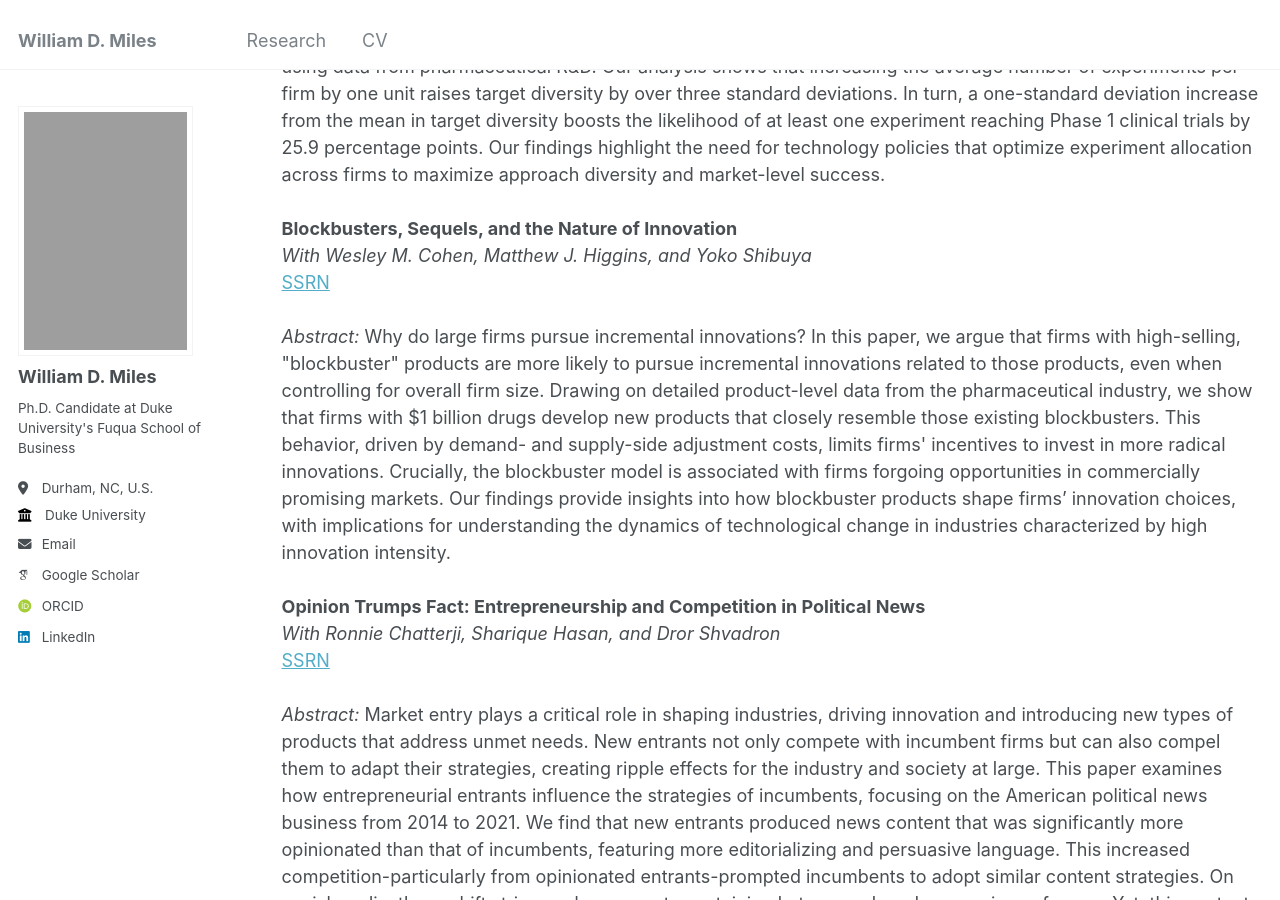
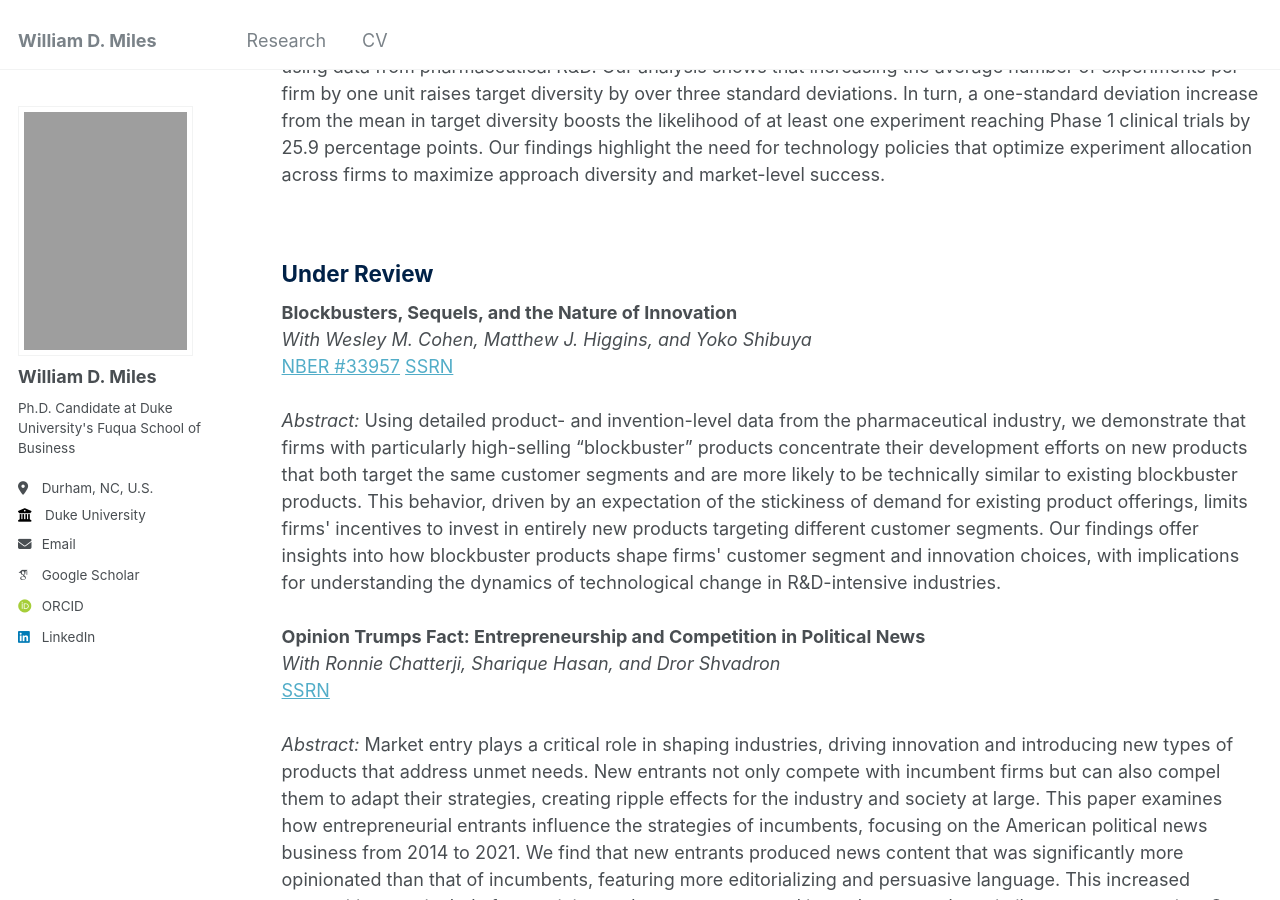
Before and after one commit to willdmiles/willdmiles.github.io, a Jekyll site: the page built from _pages/publications.html, in a window 1280 px wide and 900 px high, scrolled down 542 px. Built offline with Jekyll 4.4.1, drawn with Linux system fonts in a browser that asks for light colours; some web fonts are replaced.

Commit message:
update cv and research links 06-30

```diff
--- a/_pages/publications.html
+++ b/_pages/publications.html
@@ -5,7 +5,7 @@ permalink: /publications/
 author_profile: true
 ---
 
-<h2>Working Papers</h2>
+<h2 style="color: #002147;">Working Papers</h2>
 
 <b>If you had only one shot: Scale and herding in innovation experiments</b><br>
 
@@ -33,16 +33,21 @@ market-level success.
 
 <br><br>
 
+<h2 style="color: #002147;">Under Review</h2>
+
+
 <b>Blockbusters, Sequels, and the Nature of Innovation</b><br>
 <i>With Wesley M. Cohen, Matthew J. Higgins, and Yoko Shibuya</i><br>
+
+<a href="https://www.nber.org/papers/w33957" target="_blank" rel="noopener noreferrer">NBER #33957</a>
 <a href="https://papers.ssrn.com/sol3/papers.cfm?abstract_id=5086278" target="_blank" rel="noopener noreferrer">SSRN</a><br><br>
 
-<i>Abstract:</i>  Why do large firms pursue incremental innovations? In this paper, we argue that firms with high-selling, "blockbuster" products are more likely to pursue
-incremental innovations related to those products, even when controlling for overall firm size. Drawing on detailed product-level data from the pharmaceutical
-industry, we show that firms with \$1 billion drugs develop new products that closely resemble those existing blockbusters. This behavior, driven by
-demand- and supply-side adjustment costs, limits firms' incentives to invest in more radical innovations. Crucially, the blockbuster model is associated
-with firms forgoing opportunities in commercially promising markets. Our findings provide insights into how blockbuster products shape firms’ innovation choices,
-with implications for understanding the dynamics of technological change in industries characterized by high innovation intensity.
+<i>Abstract:</i>  Using detailed product- and invention-level data from the pharmaceutical industry,
+we demonstrate that firms with particularly high-selling “blockbuster” products concentrate their development efforts
+on new products that both target the same customer segments and are more likely to be technically similar to existing blockbuster products.
+This behavior, driven by an expectation of the stickiness of demand for existing product offerings, limits firms' incentives to invest in
+entirely new products targeting different customer segments. Our findings offer insights into how blockbuster products shape firms' customer
+segment and innovation choices, with implications for understanding the dynamics of technological change in R&D-intensive industries.
 
 
 <br><br>
```
Also changed, not shown: _pages/about.md (+1 -1 lines), 1 other file.
